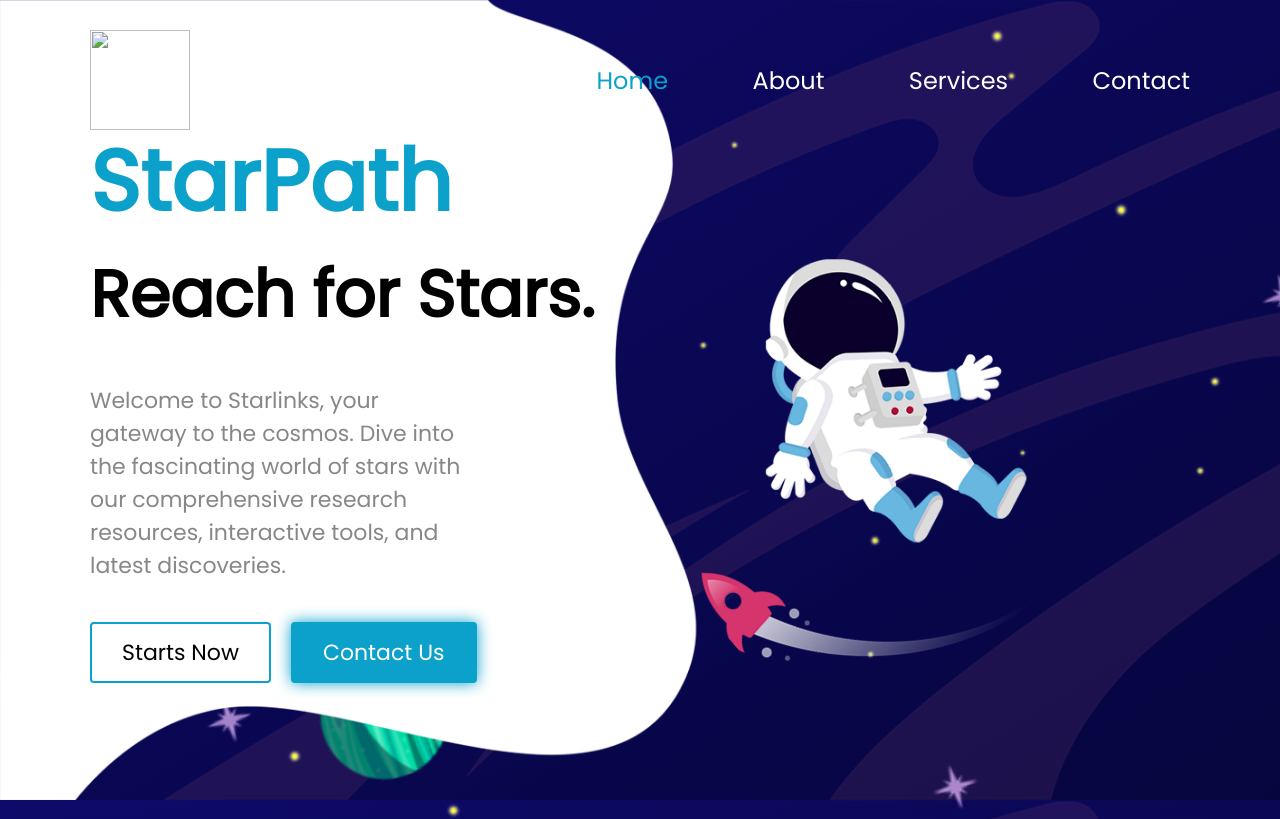
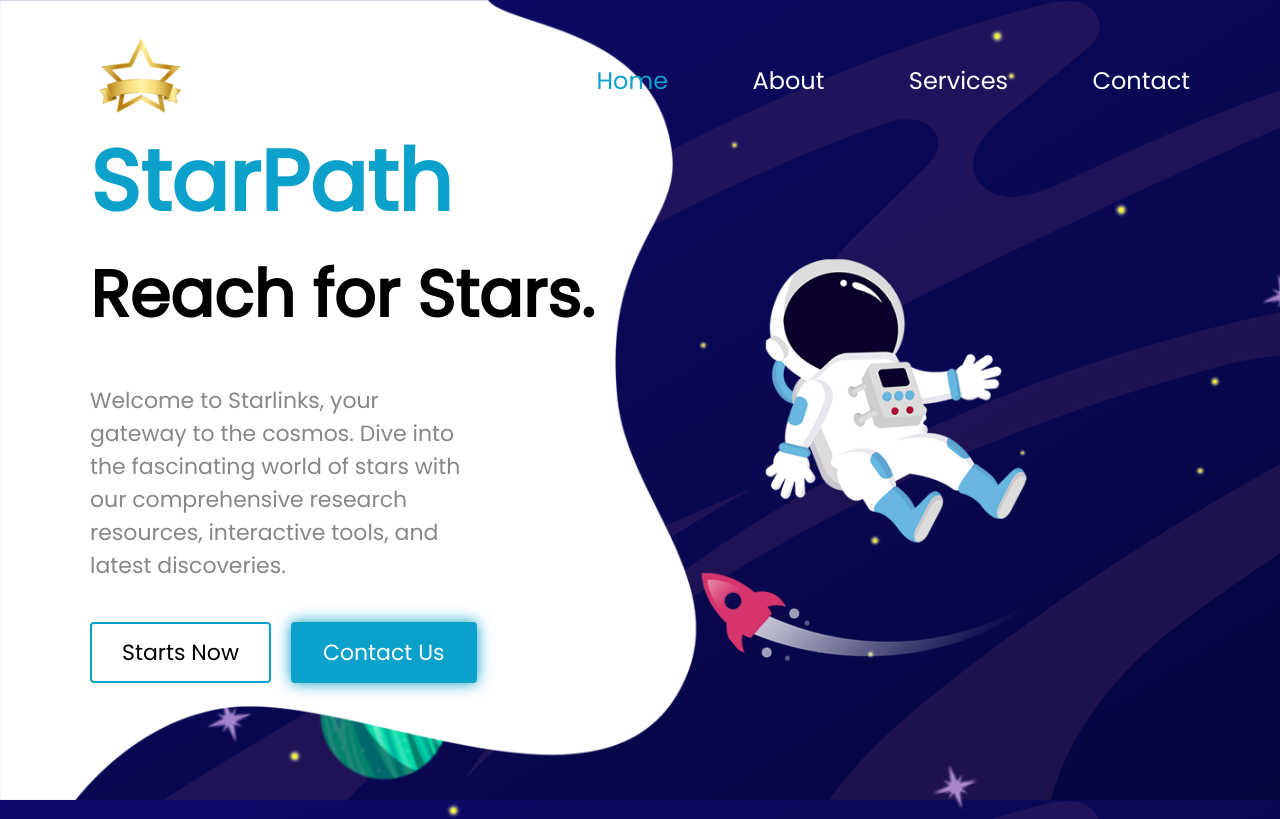
Before and after one commit to shayanshahDeveloper/Project-7-Star-Research-Landing-Page, a plain HTML site: page index.html in a window 1280 px wide. Shown: the top 819 px of the page. Drawn offline with Linux system fonts and the light colour scheme; the site is published under a folder, as on GitHub Pages, so addresses that start at the root find nothing; files whose address does not match are found by name.

Commit message:
Logo Image Change

```diff
--- a/index.html
+++ b/index.html
@@ -12,7 +12,7 @@
   </head>
   <body>
     <header>
-      <img src="/images/Logo.png" alt="" />
+      <img src="./images/Logo.png" alt="" />
       <nav>
         <a href="#" class="active">Home</a>
         <a href="#">About</a>
```
